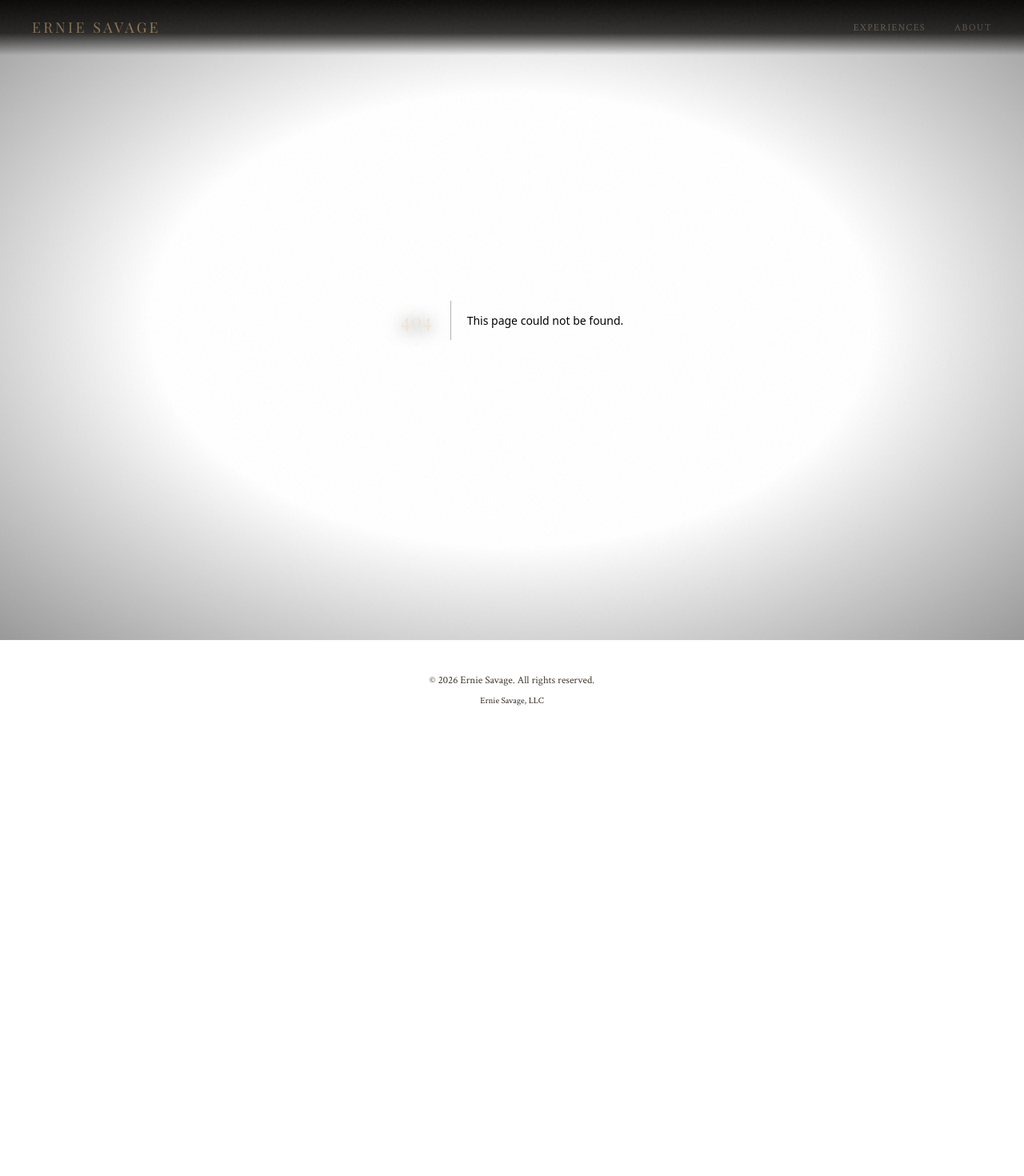
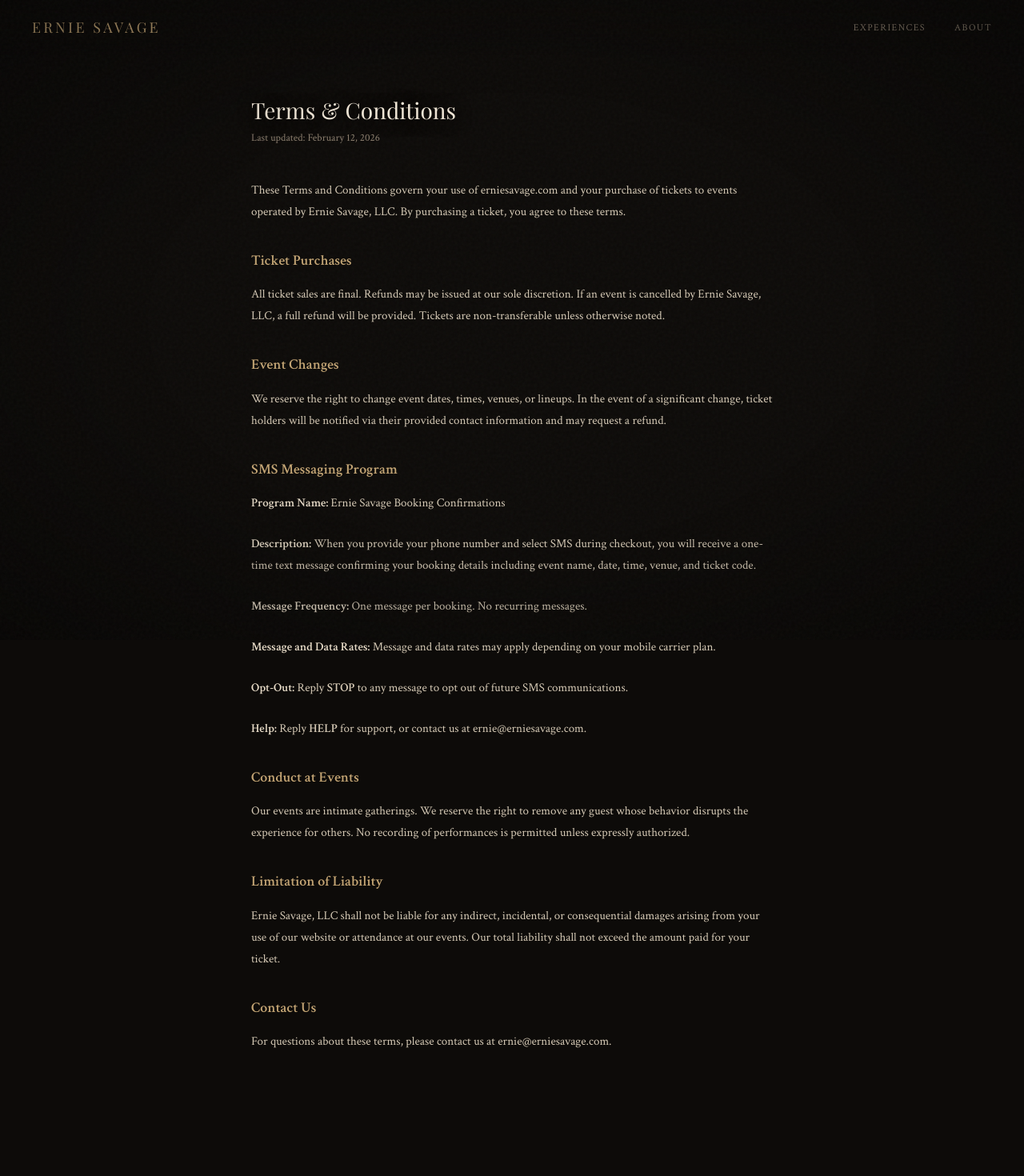
Before and after one commit to erniesavage/ernie-savage-booking, a Next.js app: page /terms in a window 1280 px wide. Before the commit this address had no page. Shown: the top 1470 px of the page at 80% size. Before the commit the page ends 925 px from the top, so only its background shows below. Built offline with nearby package versions, Linux system fonts and the light colour scheme; a web font is replaced by a local one.

Commit message:
Add privacy and terms pages

```diff
--- /dev/null
+++ b/src/app/terms/page.tsx
@@ -0,0 +1,63 @@
+'use client';
+
+export default function TermsPage() {
+  return (
+    <main>
+      <div style={{ maxWidth: '700px', margin: '120px auto', padding: '0 24px 80px' }}>
+        <h1 style={{ fontSize: '28px', marginBottom: '8px' }}>Terms &amp; Conditions</h1>
+        <p style={{ color: '#8a7d6d', fontSize: '13px', marginBottom: '40px' }}>Last updated: February 12, 2026</p>
+
+        <div style={{ color: '#d4c8b4', lineHeight: 1.8, fontSize: '15px' }}>
+          <p style={{ marginBottom: '24px' }}>
+            These Terms and Conditions govern your use of erniesavage.com and your purchase of tickets to events operated by Ernie Savage, LLC. By purchasing a ticket, you agree to these terms.
+          </p>
+
+          <h2 style={{ fontSize: '18px', color: '#c4a574', marginBottom: '12px', marginTop: '32px' }}>Ticket Purchases</h2>
+          <p style={{ marginBottom: '24px' }}>
+            All ticket sales are final. Refunds may be issued at our sole discretion. If an event is cancelled by Ernie Savage, LLC, a full refund will be provided. Tickets are non-transferable unless otherwise noted.
+          </p>
+
+          <h2 style={{ fontSize: '18px', color: '#c4a574', marginBottom: '12px', marginTop: '32px' }}>Event Changes</h2>
+          <p style={{ marginBottom: '24px' }}>
+            We reserve the right to change event dates, times, venues, or lineups. In the event of a significant change, ticket holders will be notified via their provided contact information and may request a refund.
+          </p>
+
+          <h2 style={{ fontSize: '18px', color: '#c4a574', marginBottom: '12px', marginTop: '32px' }}>SMS Messaging Program</h2>
+          <p style={{ marginBottom: '24px' }}>
+            <strong style={{ color: '#e8dcc8' }}>Program Name:</strong> Ernie Savage Booking Confirmations
+          </p>
+          <p style={{ marginBottom: '24px' }}>
+            <strong style={{ color: '#e8dcc8' }}>Description:</strong> When you provide your phone number and select SMS during checkout, you will receive a one-time text message confirming your booking details including event name, date, time, venue, and ticket code.
+          </p>
+          <p style={{ marginBottom: '24px' }}>
+            <strong style={{ color: '#e8dcc8' }}>Message Frequency:</strong> One message per booking. No recurring messages.
+          </p>
+          <p style={{ marginBottom: '24px' }}>
+            <strong style={{ color: '#e8dcc8' }}>Message and Data Rates:</strong> Message and data rates may apply depending on your mobile carrier plan.
+          </p>
+          <p style={{ marginBottom: '24px' }}>
+            <strong style={{ color: '#e8dcc8' }}>Opt-Out:</strong> Reply <strong>STOP</strong> to any message to opt out of future SMS communications.
+          </p>
+          <p style={{ marginBottom: '24px' }}>
+            <strong style={{ color: '#e8dcc8' }}>Help:</strong> Reply <strong>HELP</strong> for support, or contact us at ernie@erniesavage.com.
+          </p>
+
+          <h2 style={{ fontSize: '18px', color: '#c4a574', marginBottom: '12px', marginTop: '32px' }}>Conduct at Events</h2>
+          <p style={{ marginBottom: '24px' }}>
+            Our events are intimate gatherings. We reserve the right to remove any guest whose behavior disrupts the experience for others. No recording of performances is permitted unless expressly authorized.
+          </p>
+
+          <h2 style={{ fontSize: '18px', color: '#c4a574', marginBottom: '12px', marginTop: '32px' }}>Limitation of Liability</h2>
+          <p style={{ marginBottom: '24px' }}>
+            Ernie Savage, LLC shall not be liable for any indirect, incidental, or consequential damages arising from your use of our website or attendance at our events. Our total liability shall not exceed the amount paid for your ticket.
+          </p>
+
+          <h2 style={{ fontSize: '18px', color: '#c4a574', marginBottom: '12px', marginTop: '32px' }}>Contact Us</h2>
+          <p style={{ marginBottom: '24px' }}>
+            For questions about these terms, please contact us at ernie@erniesavage.com.
+          </p>
+        </div>
+      </div>
+    </main>
+  );
+}
```
Also changed, not shown: src/app/privacy/page.tsx (added, +53 -0 lines).
